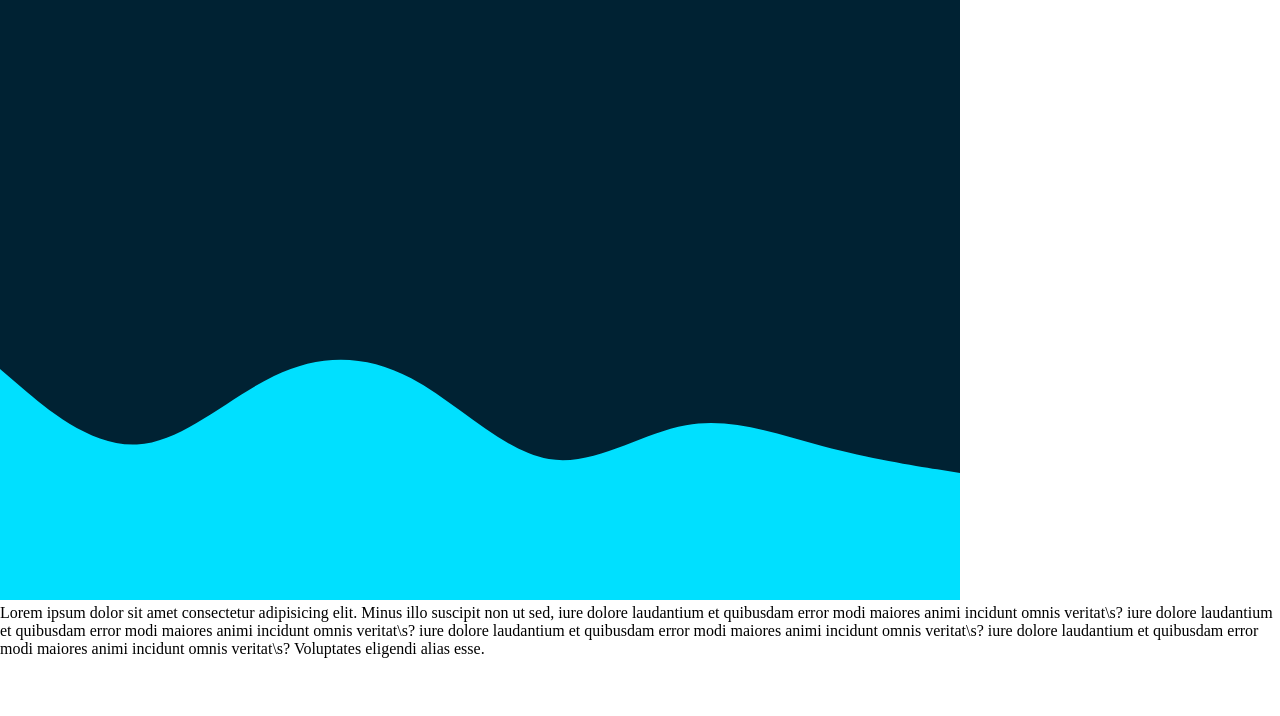
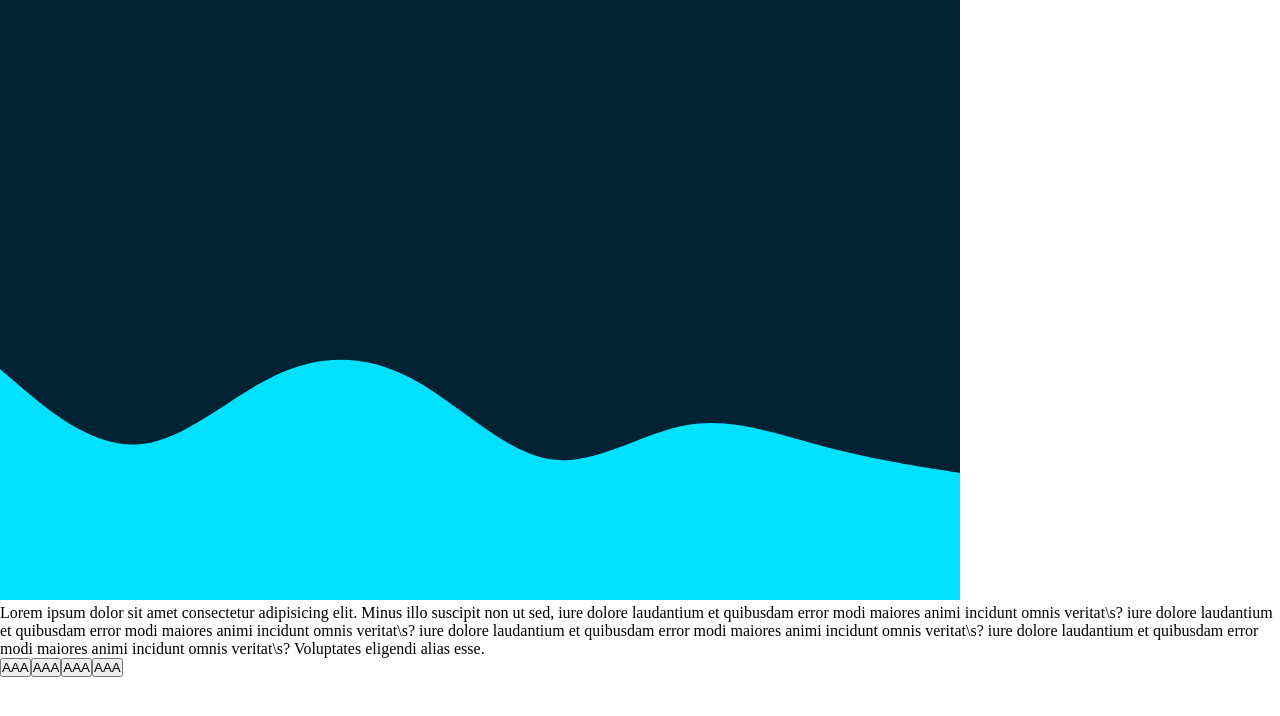
Before and after one commit to esmaelmoh/blog-mern-frontend, a React (Create React App) app: page / in a window 1280 px wide. Shown: the top 716 px of the page. Built offline with nearby package versions, Linux system fonts and the light colour scheme.

Commit message:
regular commit135

```diff
--- a/src/components/Post/Post.jsx
+++ b/src/components/Post/Post.jsx
@@ -15,7 +15,12 @@ const Post = () => {
                     Voluptates eligendi alias esse.</p>
             </div>
             <div className="btn-container">
-
+                <ul>
+                    <button>AAA</button>
+                    <button>AAA</button>
+                    <button>AAA</button>
+                    <button>AAA</button>
+                </ul>
             </div>
         </article>
   )
```
Also changed, not shown: 1 other file (tests, documents, lock files or other folders).
